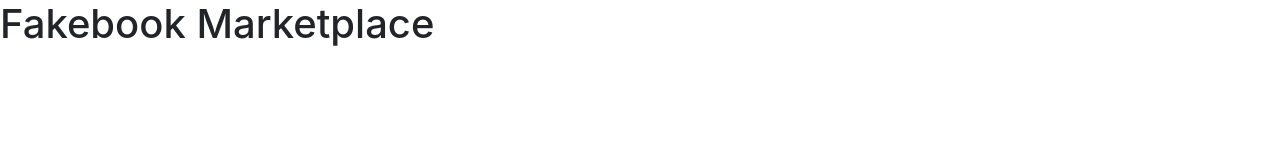
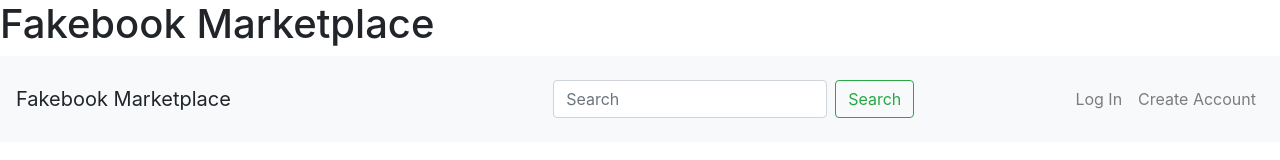
Before and after one commit to danherre/fakebook-marketplace, a plain HTML site: page frontend/index.html in a window 1280 px wide. Drawn offline with nearby package versions, Linux system fonts and the light colour scheme.

Commit message:
moved images folder, early version of navbar

```diff
--- a/frontend/index.html
+++ b/frontend/index.html
@@ -3,5 +3,28 @@
 <link rel="stylesheet" href="https://stackpath.bootstrapcdn.com/bootstrap/4.3.1/css/bootstrap.min.css" integrity="sha384-ggOyR0iXCbMQv3Xipma34MD+dH/1fQ784/j6cY/iJTQUOhcWr7x9JvoRxT2MZw1T" crossorigin="anonymous">
 <body>
     <h1>Fakebook Marketplace</h1>
+    <nav class="navbar navbar-expand-lg navbar-light bg-light">
+        <a class="navbar-brand">Fakebook Marketplace</a>
+        <button class="navbar-toggler" type="button" data-toggle="collapse" data-target="#navbarSupportedContent" aria-controls="navbarSupportedContent" aria-expanded="false" aria-label="Toggle navigation">
+          <span class="navbar-toggler-icon"></span>
+        </button>
+
+        <div class="collapse navbar-collapse" id="navbarSupportedContent">
+            <ul class="navbar-nav ml-auto mr-auto"></ul>
+                <form class="form-inline my-2">
+                    <input class="form-control mr-2" type="search" placeholder="Search" aria-label="Search">
+                    <button class="btn btn-outline-success my-2" type="submit">Search</button>
+                </form>
+            </ul>
+            <ul class="navbar-nav ml-auto">
+                <li class="nav-item">
+                <a class="nav-link">Log In</a>
+                </li>
+                <li class="nav-item">
+                    <a class="nav-link">Create Account</a>
+                </li>
+            </ul>
+        </div>
+      </nav>
 </body>
 </html>
```
Also changed, not shown: frontend/images/497logo.JPG (renamed from images/497logo.JPG).
